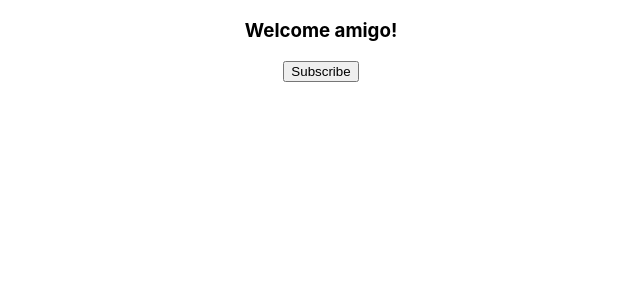
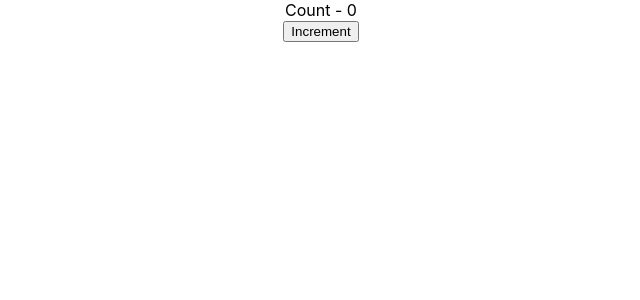
Before and after one commit to frizio/demo-react-app, a React (Create React App) app: page / in a window 1280 px wide. Shown: the top 300 px of the page, without its empty margins (319-959 px from the left). Built offline with nearby package versions, Linux system fonts and the light colour scheme.

Commit message:
Never modify the state directly

```diff
--- a/src/App.js
+++ b/src/App.js
@@ -4,12 +4,14 @@
 import Welcome from './components/Welcome';
 import Hello from './components/Hello';
 import Message from './components/Message';
+import Counter from './components/Counter';
 
 class App extends Component {
   render() {
     return (
       <div className="App">
-        <Message/>
+        <Counter/>
+        {/* <Message/> */}
         {/*
         <Greet name='Al' heroName='Batman'>
           <p>This is a child props/component</p>
--- /dev/null
+++ b/src/components/Counter.js
@@ -0,0 +1,29 @@
+import React, { Component } from 'react'
+
+class Counter extends Component {
+
+  constructor(props) {
+    super(props)
+
+    this.state = {
+       count: 0
+    }
+  }
+
+  increment() {
+    this.setState({
+      count: this.state.count + 1
+    });
+  }
+
+  render() {
+    return (
+      <div>
+        <div>Count - {this.state.count}</div>
+        <button onClick={() => this.increment()}>Increment</button>
+      </div>
+    )
+  }
+}
+
+export default Counter
```
